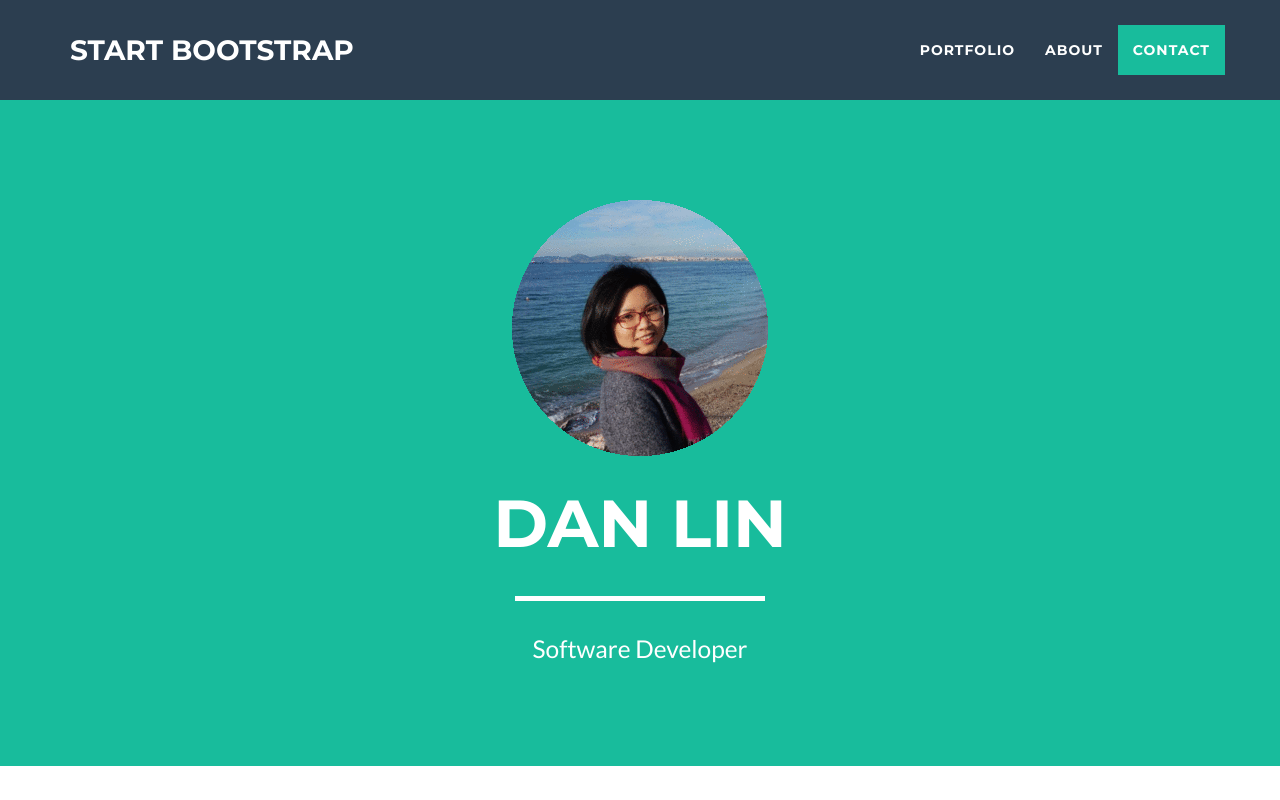
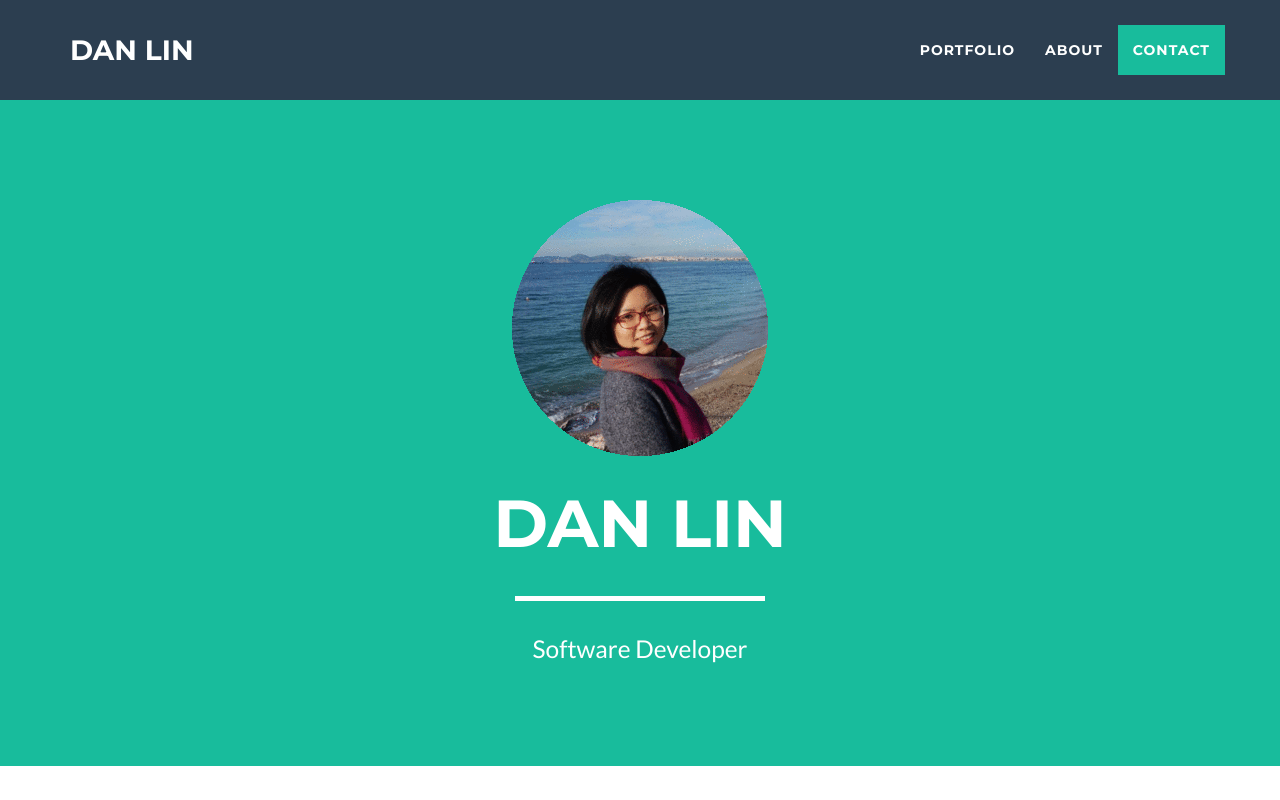
Before and after one commit to DanLin123/lindanxmu.github.io, a website: page index.html in a window 1280 px wide. Shown: the top 800 px of the page. Drawn offline with nearby package versions, Linux system fonts and the light colour scheme.

Commit message:
change site name

```diff
--- a/index.html
+++ b/index.html
@@ -41,7 +41,7 @@
                 <button type="button" class="navbar-toggle" data-toggle="collapse" data-target="#bs-example-navbar-collapse-1">
                     <span class="sr-only">Toggle navigation</span> Menu <i class="fa fa-bars"></i>
                 </button>
-                <a class="navbar-brand" href="#page-top">Start Bootstrap</a>
+                <a class="navbar-brand" href="#page-top">Dan Lin</a>
             </div>
 
             <!-- Collect the nav links, forms, and other content for toggling -->
```
